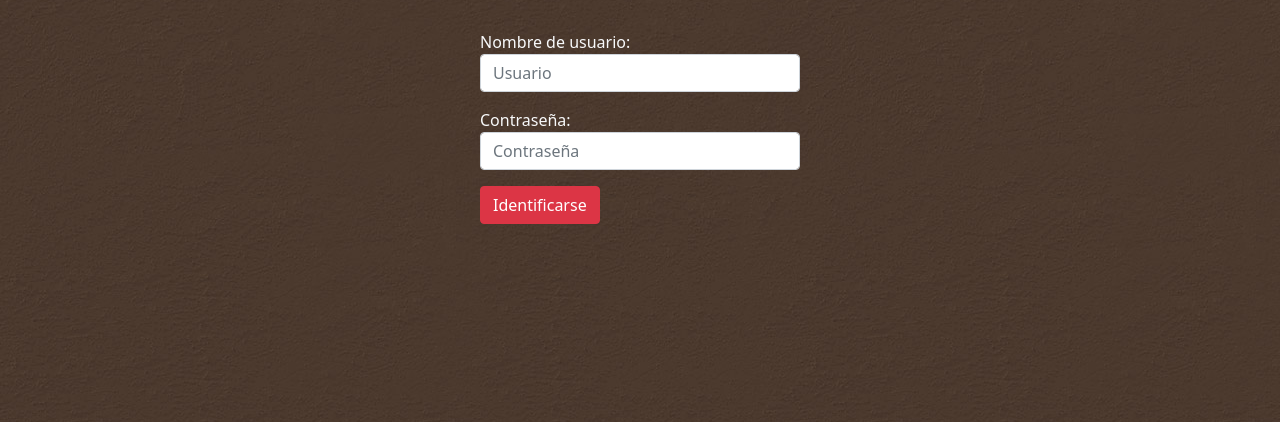
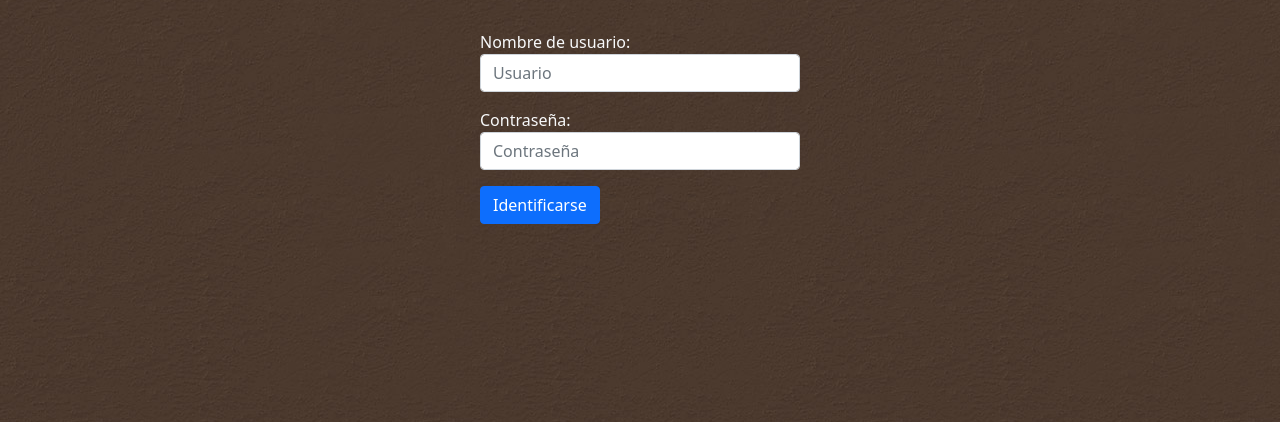
Before and after one commit to Migueel0/Ageforum, a Django app: page /author_login in a window 1280 px wide. Shown: the part 62-484 px from the top of the page. Run offline with Django 3.2, Linux system fonts and the light colour scheme.

Commit message:
Updated primary buttom in log in page

```diff
--- a/forum/templates/forum/author_login.html
+++ b/forum/templates/forum/author_login.html
@@ -84,7 +84,7 @@
                 <label for="password" class="text-light">Contraseña:</label>
                 <input type="password" class="form-control" placeholder="Contraseña" name="password" id="id_password">
             </div>
-            <button type="submit" class="btn btn-danger">Identificarse</button>
+            <button type="submit" class="btn btn-primary">Identificarse</button>
         </form>
     </div>
 </body>
```
